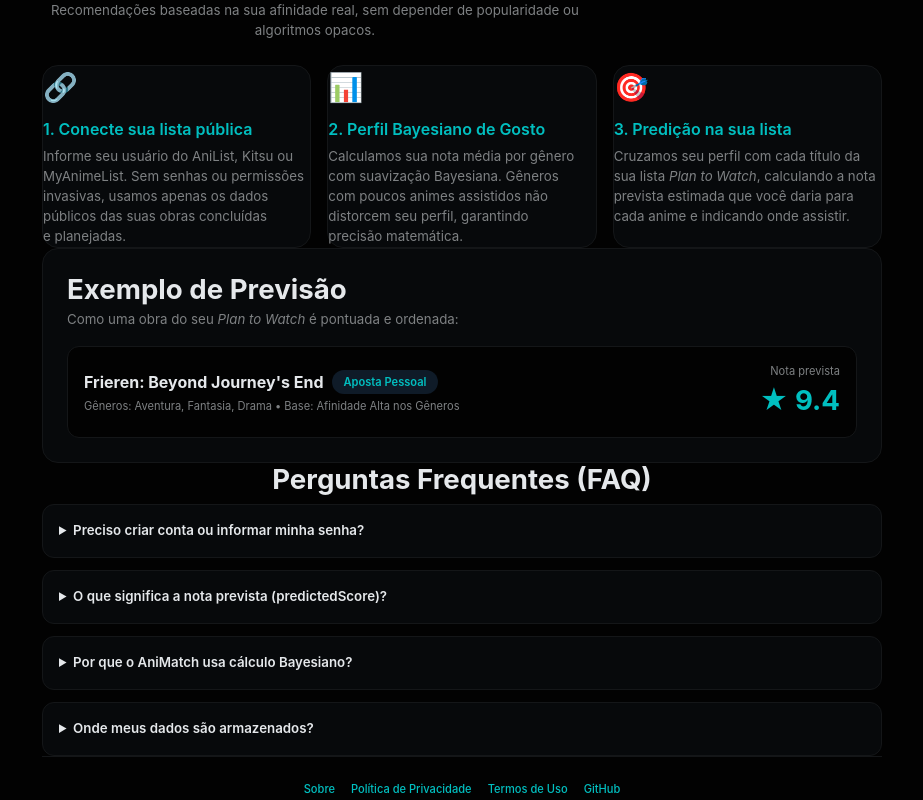
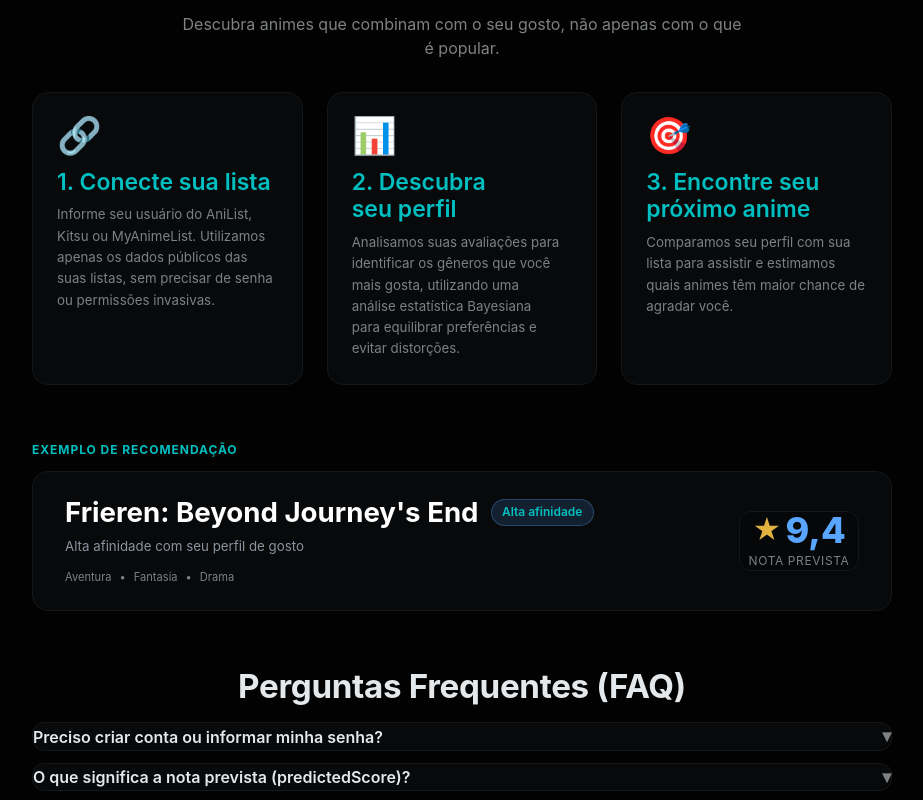
Before and after one commit to wagnergsantos/animatch, a React (Vite) app: page / in a window 1280 px wide. Shown: the part 480-1280 px from the top of the page, without its empty margins (178-1101 px from the left). Built offline with nearby package versions, Linux system fonts and the light colour scheme; no server answers.

Commit message:
style(landing): polish copy, card spacing, and demo preview layout

```diff
--- a/src/components/LoginScreen.jsx
+++ b/src/components/LoginScreen.jsx
@@ -243,57 +243,60 @@ export default function LoginScreen({
       <section className={styles['landing-content']}>
         <div>
           <h2 className={styles['section-heading']}>Como o AniMatch funciona</h2>
-          <p className={styles['section-subheading']}>Recomendações baseadas na sua afinidade real, sem depender de popularidade ou algoritmos opacos.</p>
+          <p className={styles['section-subheading']}>
+            Descubra animes que combinam com o seu gosto, não apenas com o que é popular.
+          </p>
           <div className={styles['feature-grid']}>
             <div className={styles['feature-card']}>
               <span className={styles['feature-icon']} aria-hidden="true">🔗</span>
-              <h3 className={styles['feature-title']}>1. Conecte sua lista pública</h3>
+              <h3 className={styles['feature-title']}>1. Conecte sua lista</h3>
               <p className={styles['feature-desc']}>
-                Informe seu usuário do AniList, Kitsu ou MyAnimeList. Sem senhas ou permissões invasivas, usamos apenas os dados públicos das suas obras concluídas e planejadas.
+                Informe seu usuário do AniList, Kitsu ou MyAnimeList. Utilizamos apenas os dados públicos das suas listas, sem precisar de senha ou permissões invasivas.
               </p>
             </div>
             <div className={styles['feature-card']}>
               <span className={styles['feature-icon']} aria-hidden="true">📊</span>
-              <h3 className={styles['feature-title']}>2. Perfil Bayesiano de Gosto</h3>
+              <h3 className={styles['feature-title']}>2. Descubra seu perfil</h3>
               <p className={styles['feature-desc']}>
-                Calculamos sua nota média por gênero com suavização Bayesiana. Gêneros com poucos animes assistidos não distorcem seu perfil, garantindo precisão matemática.
+                Analisamos suas avaliações para identificar os gêneros que você mais gosta, utilizando uma análise estatística Bayesiana para equilibrar preferências e evitar distorções.
               </p>
             </div>
             <div className={styles['feature-card']}>
               <span className={styles['feature-icon']} aria-hidden="true">🎯</span>
-              <h3 className={styles['feature-title']}>3. Predição na sua lista</h3>
+              <h3 className={styles['feature-title']}>3. Encontre seu próximo anime</h3>
               <p className={styles['feature-desc']}>
-                Cruzamos seu perfil com cada título da sua lista <em>Plan to Watch</em>, calculando a nota prevista estimada que você daria para cada anime e indicando onde assistir.
+                Comparamos seu perfil com sua lista para assistir e estimamos quais animes têm maior chance de agradar você.
               </p>
             </div>
           </div>
         </div>
 
-        <div className={styles['demo-container']}>
-          <div>
-            <h2 className={styles['section-heading']} style={{ margin: 0, textAlign: 'left' }}>Exemplo de Previsão</h2>
-            <p className={styles['section-subheading']} style={{ margin: 0, textAlign: 'left', marginTop: 'var(--space-1)' }}>
-              Como uma obra do seu <em>Plan to Watch</em> é pontuada e ordenada:
-            </p>
-          </div>
-          <div className={styles['demo-card']}>
-            <div>
-              <div style={{ display: 'flex', alignItems: 'center', gap: 'var(--space-2)' }}>
-                <strong style={{ color: 'var(--color-ink)', fontSize: 'var(--text-base)' }}>Frieren: Beyond Journey's End</strong>
-                <span className={styles['demo-badge']}>Aposta Pessoal</span>
+        <div className={styles['demo-wrapper']}>
+          <span className={styles['demo-tag-label']}>Exemplo de Recomendação</span>
+          <div className={styles['demo-container']}>
+            <div className={styles['demo-card']}>
+              <div className={styles['demo-info']}>
+                <div className={styles['demo-title-row']}>
+                  <h3 className={styles['demo-anime-title']}>Frieren: Beyond Journey's End</h3>
+                  <span className={styles['demo-badge']}>Alta afinidade</span>
+                </div>
+                <p className={styles['demo-sub']}>Alta afinidade com seu perfil de gosto</p>
+                <div className={styles['demo-genres']}>
+                  <span>Aventura</span> • <span>Fantasia</span> • <span>Drama</span>
+                </div>
               </div>
-              <p style={{ margin: 'var(--space-1) 0 0 0', fontSize: 'var(--text-xs)', color: 'var(--color-muted)' }}>
-                Gêneros: Aventura, Fantasia, Drama • Base: Afinidade Alta nos Gêneros
-              </p>
-            </div>
-            <div style={{ textAlign: 'right' }}>
-              <span style={{ fontSize: 'var(--text-xs)', color: 'var(--color-muted)', display: 'block' }}>Nota prevista</span>
-              <strong style={{ fontSize: 'var(--text-xl)', color: 'var(--color-primary)' }}>★ 9.4</strong>
+              <div className={styles['demo-score-box']}>
+                <div className={styles['demo-score-val']}>
+                  <span className={styles['demo-score-star']} aria-hidden="true">★</span>
+                  <span>9,4</span>
+                </div>
+                <span className={styles['demo-score-label']}>Nota prevista</span>
+              </div>
             </div>
           </div>
         </div>
 
-        <div>
+        <div className={styles['faq-wrapper']}>
           <h2 className={styles['section-heading']}>Perguntas Frequentes (FAQ)</h2>
           <div className={styles['faq-list']}>
             <details className={styles['faq-item']}>
--- a/src/components/LoginScreen.module.css
+++ b/src/components/LoginScreen.module.css
@@ -215,50 +215,62 @@
 /* Landing Page Rich Content (AdSense & SEO) */
 .landing-content {
   width: 100%;
-  max-width: 840px;
+  max-width: 860px;
   margin-top: var(--space-12);
   display: flex;
   flex-direction: column;
-  gap: var(--space-10);
+  gap: var(--space-12);
 }
 
 .section-heading {
-  font-size: var(--text-xl);
+  font-size: var(--text-2xl);
   font-weight: 700;
   color: var(--color-ink);
   text-align: center;
-  margin-bottom: var(--space-2);
+  margin-bottom: var(--space-3);
+  letter-spacing: -0.01em;
 }
 
 .section-subheading {
-  font-size: var(--text-sm);
+  font-size: var(--text-base);
   color: var(--color-muted);
   text-align: center;
-  margin-bottom: var(--space-6);
+  max-width: 560px;
+  margin: 0 auto var(--space-8) auto;
+  line-height: 1.5;
 }
 
 .feature-grid {
   display: grid;
-  grid-template-columns: repeat(auto-fit, minmax(240px, 1fr));
-  gap: var(--space-4);
+  grid-template-columns: repeat(auto-fit, minmax(250px, 1fr));
+  gap: var(--space-6);
 }
 
 .feature-card {
   background: var(--surface-2, rgba(255, 255, 255, 0.03));
   border: 1px solid var(--color-border, rgba(255, 255, 255, 0.08));
-  border-radius: var(--radius-lg, 12px);
-  padding: var(--space-5);
+  border-radius: var(--radius-lg, 14px);
+  padding: var(--space-6);
   text-align: left;
+  display: flex;
+  flex-direction: column;
+  transition: transform var(--transition-default), border-color var(--transition-default);
+}
+
+.feature-card:hover {
+  transform: translateY(-2px);
+  border-color: rgba(88, 166, 255, 0.3);
 }
 
 .feature-icon {
-  font-size: 1.75rem;
-  margin-bottom: var(--space-3);
+  font-size: 2.25rem;
+  margin-bottom: var(--space-4);
   display: inline-block;
+  line-height: 1;
 }
 
 .feature-title {
-  font-size: var(--text-base);
+  font-size: var(--text-lg);
   font-weight: 600;
   color: var(--color-primary);
   margin-bottom: var(--space-2);
@@ -267,17 +279,29 @@
 .feature-desc {
   font-size: var(--text-sm);
   color: var(--color-muted);
-  line-height: 1.5;
+  line-height: 1.6;
+  margin: 0;
+}
+
+.demo-wrapper {
+  margin-top: var(--space-2);
+}
+
+.demo-tag-label {
+  font-size: 0.75rem;
+  font-weight: 700;
+  letter-spacing: 0.08em;
+  text-transform: uppercase;
+  color: var(--color-primary);
+  margin-bottom: var(--space-3);
+  display: block;
 }
 
 .demo-container {
   background: var(--surface-2, rgba(255, 255, 255, 0.03));
-  border: 1px solid var(--color-border, rgba(255, 255, 255, 0.08));
-  border-radius: var(--radius-lg, 12px);
-  padding: var(--space-6);
-  display: flex;
-  flex-direction: column;
-  gap: var(--space-4);
+  border: 1px solid var(--color-border, rgba(255, 255, 255, 0.1));
+  border-radius: var(--radius-lg, 16px);
+  padding: var(--space-6) var(--space-8);
 }
 
 .demo-card {
@@ -285,54 +309,150 @@
   flex-wrap: wrap;
   align-items: center;
   justify-content: space-between;
-  gap: var(--space-4);
-  background: var(--surface-1, #13171f);
-  border: 1px solid var(--color-border, rgba(255, 255, 255, 0.1));
-  border-radius: var(--radius-md, 8px);
-  padding: var(--space-4);
+  gap: var(--space-6);
+}
+
+.demo-info {
+  display: flex;
+  flex-direction: column;
+  gap: var(--space-1);
+}
+
+.demo-title-row {
+  display: flex;
+  align-items: center;
+  gap: var(--space-3);
+  flex-wrap: wrap;
+}
+
+.demo-anime-title {
+  font-size: var(--text-xl);
+  font-weight: 700;
+  color: #fff;
+  margin: 0;
 }
 
 .demo-badge {
   background: rgba(88, 166, 255, 0.15);
   color: var(--color-primary);
-  padding: var(--space-1) var(--space-3);
+  border: 1px solid rgba(88, 166, 255, 0.3);
+  padding: 0.2rem 0.65rem;
   border-radius: var(--radius-full);
+  font-size: 0.75rem;
+  font-weight: 600;
+}
+
+.demo-sub {
+  font-size: var(--text-sm);
+  color: #8b949e;
+  margin: var(--space-1) 0 0 0;
+}
+
+.demo-genres {
   font-size: var(--text-xs);
-  font-weight: 600;
+  color: var(--color-muted);
+  margin-top: var(--space-2);
+  display: flex;
+  gap: var(--space-2);
+  align-items: center;
+}
+
+.demo-score-box {
+  background: rgba(0, 0, 0, 0.25);
+  border: 1px solid var(--color-border, rgba(255, 255, 255, 0.08));
+  border-radius: var(--radius-md, 12px);
+  padding: var(--space-3) var(--space-5);
+  text-align: center;
+  min-width: 120px;
+}
+
+.demo-score-val {
+  font-size: 2.25rem;
+  font-weight: 800;
+  color: #58a6ff;
+  line-height: 1;
+  display: flex;
+  align-items: center;
+  justify-content: center;
+  gap: 0.25rem;
+}
+
+.demo-score-star {
+  color: #e3b341;
+  font-size: 1.75rem;
+}
+
+.demo-score-label {
+  font-size: 0.75rem;
+  color: var(--color-muted);
+  text-transform: uppercase;
+  letter-spacing: 0.05em;
+  margin-top: var(--space-1);
+  display: block;
+}
+
+.faq-wrapper {
+  margin-top: var(--space-2);
 }
 
 .faq-list {
   display: flex;
   flex-direction: column;
   gap: var(--space-3);
+  margin-top: var(--space-4);
 }
 
 .faq-item {
   background: var(--surface-2, rgba(255, 255, 255, 0.03));
   border: 1px solid var(--color-border, rgba(255, 255, 255, 0.08));
-  border-radius: var(--radius-md, 8px);
-  padding: var(--space-4);
+  border-radius: var(--radius-md, 10px);
+  padding: var(--space-4) var(--space-5);
+  transition: border-color var(--transition-default);
+}
+
+.faq-item[open] {
+  border-color: rgba(88, 166, 255, 0.25);
 }
 
 .faq-question {
   font-weight: 600;
-  font-size: var(--text-sm);
+  font-size: var(--text-base);
   color: var(--color-ink);
   cursor: pointer;
   outline: none;
+  list-style: none;
+  display: flex;
+  justify-content: space-between;
+  align-items: center;
+}
+
+.faq-question::-webkit-details-marker {
+  display: none;
+}
+
+.faq-question::after {
+  content: '▾';
+  color: var(--color-muted);
+  font-size: 1.1rem;
+  transition: transform var(--transition-default);
+}
+
+.faq-item[open] .faq-question::after {
+  transform: rotate(180deg);
+  color: var(--color-primary);
 }
 
 .faq-answer {
-  margin-top: var(--space-2);
+  margin-top: var(--space-3);
   font-size: var(--text-sm);
   color: var(--color-muted);
-  line-height: 1.5;
+  line-height: 1.6;
 }
 
 .landing-footer {
   border-top: 1px solid var(--color-border, rgba(255, 255, 255, 0.08));
-  padding-top: var(--space-6);
-  padding-bottom: var(--space-8);
+  padding-top: var(--space-8);
+  padding-bottom: var(--space-10);
   text-align: center;
   display: flex;
   flex-direction: column;
@@ -345,13 +465,19 @@
   display: flex;
   justify-content: center;
   flex-wrap: wrap;
-  gap: var(--space-4);
+  gap: var(--space-5);
 }
 
 .footer-link {
   color: var(--color-primary);
   text-decoration: none;
   font-weight: 500;
+  transition: color var(--transition-default);
+}
+
+.footer-link:hover {
+  text-decoration: underline;
+  color: #79c0ff;
 }
 
 .footer-link:hover {
```
